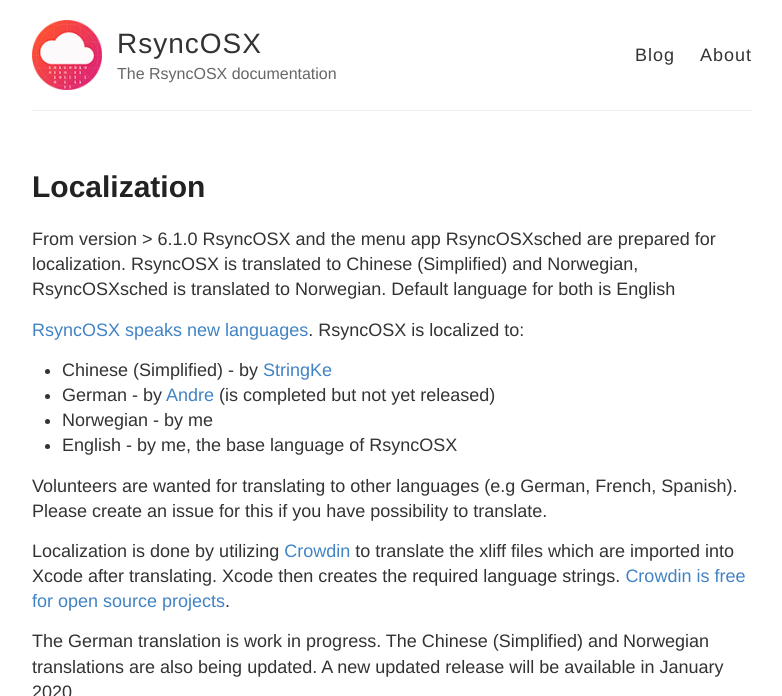
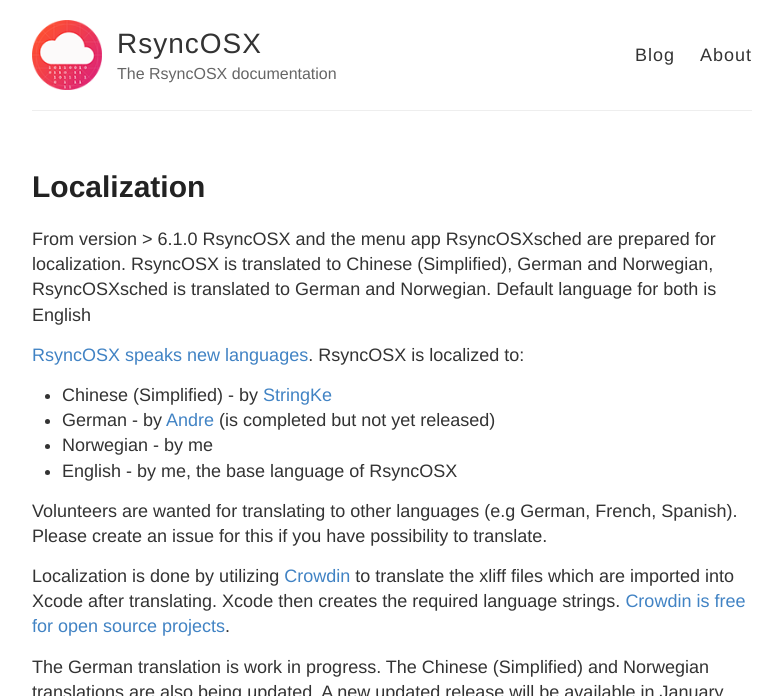
Before and after one commit to d2s/Documentation, a Jekyll site: the page built from _posts/2018-04-11-Localization.md, in a window 1280 px wide and 900 px high, cut to the strip 0-696 px from the top of the window. Shown: the whole strip, without its empty margins (248-1030 px from the left). Built offline with Jekyll 4.4.1, drawn with Linux system fonts in a browser that asks for light colours.

Commit message:
Update 2018-04-11-Localization.md

```diff
--- a/_posts/2018-04-11-Localization.md
+++ b/_posts/2018-04-11-Localization.md
@@ -3,7 +3,7 @@ layout: post
 title:  "Localization"
 permalink: Localization
 ---
-From version > 6.1.0  RsyncOSX and the menu app RsyncOSXsched are prepared for localization. RsyncOSX is translated to Chinese (Simplified) and Norwegian, RsyncOSXsched is translated to Norwegian. Default language for both is English
+From version > 6.1.0  RsyncOSX and the menu app RsyncOSXsched are prepared for localization. RsyncOSX is translated to Chinese (Simplified), German and Norwegian, RsyncOSXsched is translated to German and Norwegian. Default language for both is English
 
 
 [RsyncOSX speaks new languages](https://rsyncosx.github.io/Localization). RsyncOSX is localized to:
```
